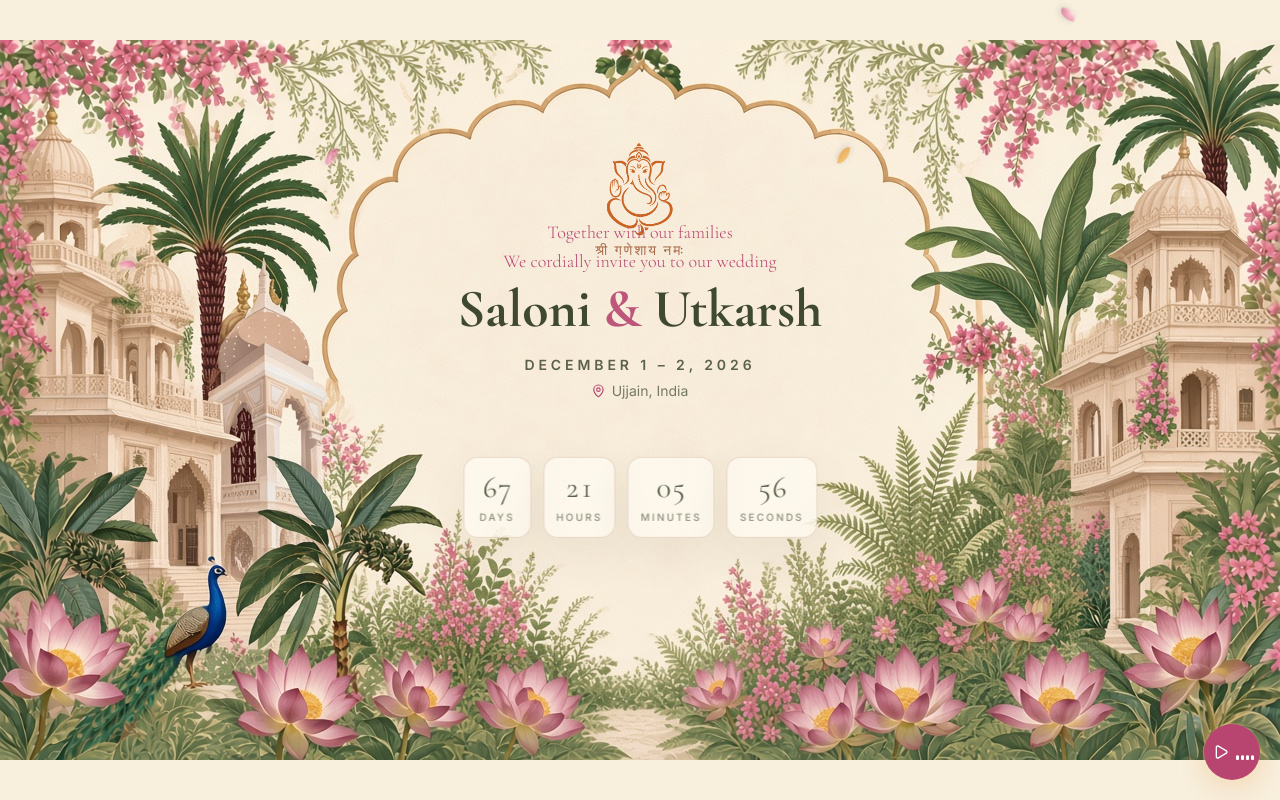
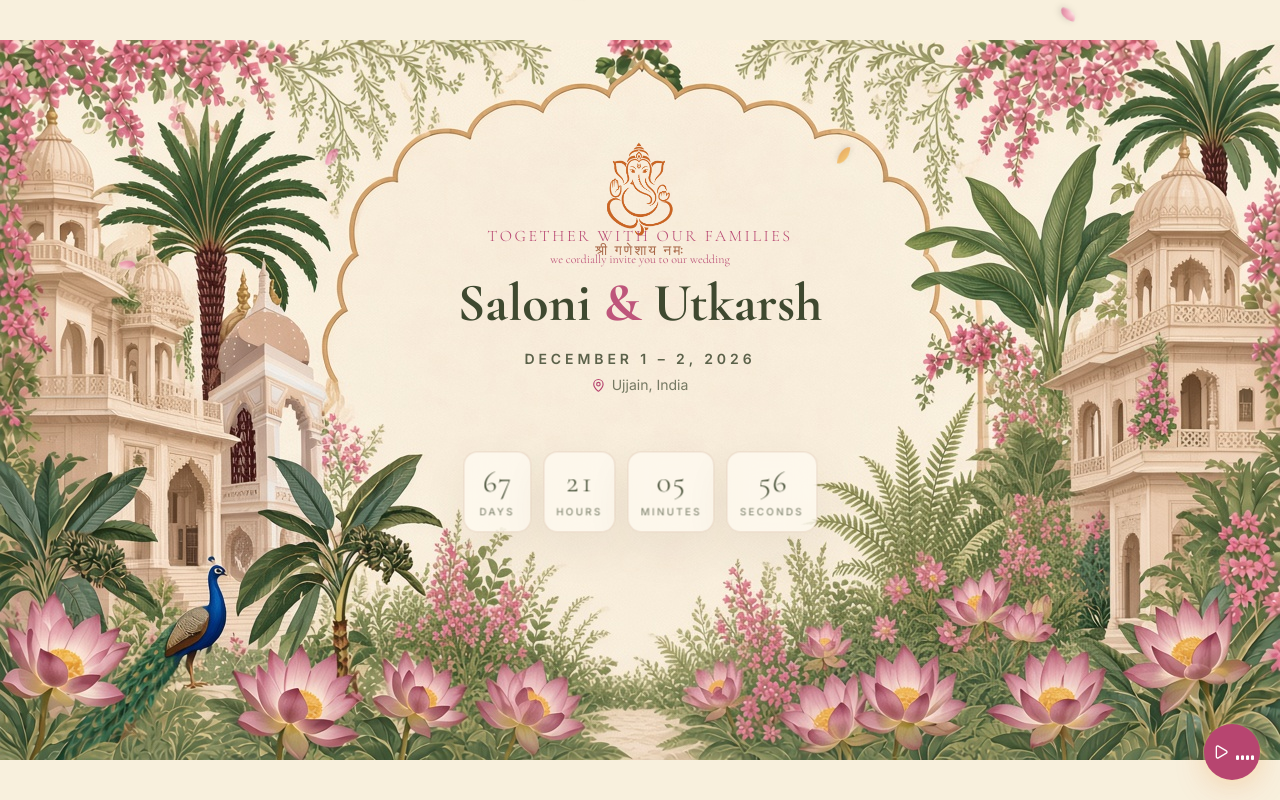
Before and after one commit to utkarshb1/us, a Next.js app: page / in a window 1280 px wide. Shown: the top 800 px of the page. Built offline with nearby package versions, Linux system fonts and the light colour scheme.

Commit message:
Make the family line capitals and the invitation line smaller.

```diff
--- a/components/hero.tsx
+++ b/components/hero.tsx
@@ -44,16 +44,16 @@ export function Hero() {
 
         <div className="absolute left-1/2 top-[47%] z-10 flex w-[62%] max-w-md -translate-x-1/2 -translate-y-1/2 flex-col items-center text-center min-[900px]:landscape:top-[46%] min-[900px]:landscape:w-[44%] min-[900px]:landscape:max-w-2xl">
         <motion.div
-          className="flex w-[46vw] max-w-[12.5rem] flex-col items-center gap-1 sm:w-auto sm:max-w-lg"
+          className="flex w-[50vw] max-w-[15rem] flex-col items-center gap-1 sm:w-auto sm:max-w-lg"
           initial={{ opacity: 0, y: 16 }}
           animate={{ opacity: 1, y: 0 }}
           transition={{ duration: 0.8, delay: 0.1 }}
         >
-          <p className="font-serif text-champagne w-full text-balance text-base font-light leading-snug tracking-normal sm:text-lg">
+          <p className="font-serif text-champagne w-full text-balance text-center text-sm font-light uppercase leading-snug tracking-[0.12em] sm:text-base sm:tracking-[0.16em]">
             Together with our families
           </p>
-          <p className="font-serif text-champagne w-full text-balance text-base font-light leading-snug tracking-normal sm:text-lg">
-            We cordially invite you to our wedding
+          <p className="font-serif text-champagne max-w-[11rem] text-balance text-center text-[11px] font-light leading-snug tracking-normal sm:max-w-xs sm:text-xs">
+            we cordially invite you to our wedding
           </p>
         </motion.div>
 
```
